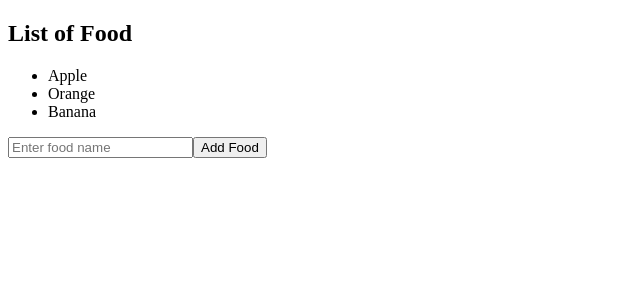
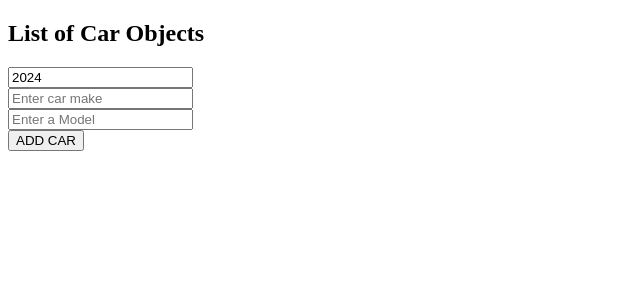
Before and after one commit to shehinthoombil/React-Study-Practice, a React (Create React App) app: page / in a window 1280 px wide. Shown: the top 300 px of the page, without its empty margins (0-640 px from the left). Built offline with nearby package versions, Linux system fonts and the light colour scheme.

Commit message:
updating array of object in state

```diff
--- a/src/App.jsx
+++ b/src/App.jsx
@@ -2,13 +2,16 @@
 // import MyComponent from "./MyComponent";
 // import OnChange from "./OnChange";
 // import State from "./StateObject";
-import StateArray from "./StateArray";
+// import StateArray from "./StateArray";
+import ArrayOfObject from "./ArrayOfObject";
+
+
 
 function App() {
 
    return (
       <>
-   <StateArray/>
+   <ArrayOfObject/>
       </>
    )
 }
--- /dev/null
+++ b/src/ArrayOfObject.jsx
@@ -0,0 +1,51 @@
+import React, { useState } from 'react'
+//array of object in state
+
+function ArrayOfObject() {
+    const [cars, setCars] = useState([])
+    const [carYear, setCarYear] = useState(new Date().getFullYear())
+    const [carMake, setCarMake] = useState("")
+    const [carModel, setCarModel] = useState("")
+
+    function handleAddCar() {
+        const newCar = { year: carYear, make: carMake, model: carModel }
+        setCars(c => [...c, newCar])
+
+        setCarYear(new Date().getFullYear());
+        setCarMake('')
+        setCarModel('')
+    }
+    function handleRemoveCar(index) {
+        setCars(c=>c.filter((_,i)=> i !== index))
+    }
+    function handleYearChange(event) {
+        setCarYear(event.target.value)
+    }
+    function handleMakeChange(event) {
+        setCarMake(event.target.value)
+    }
+    function handleModelChange(event) {
+        setCarModel(event.target.value)
+    }
+
+    return (
+        <div>
+            <h2>List of Car Objects</h2>
+            <ul>
+                {cars.map((car, index) =>
+                    <li key={index} onClick={ ()=>handleRemoveCar(index)}>
+                        {car.year} {car.make} {car.model}
+                    </li>)}
+            </ul>
+            <input type="number" value={carYear} onChange={handleYearChange} /> <br />
+            <input type="text" value={carMake} onChange={handleMakeChange}
+                placeholder='Enter car make' /> <br />
+            <input type="text" value={carModel} onChange={handleModelChange}
+                placeholder='Enter a Model' /> <br />
+            <button onClick={handleAddCar}>ADD CAR</button>
+
+        </div>
+    )
+}
+
+export default ArrayOfObject
```
